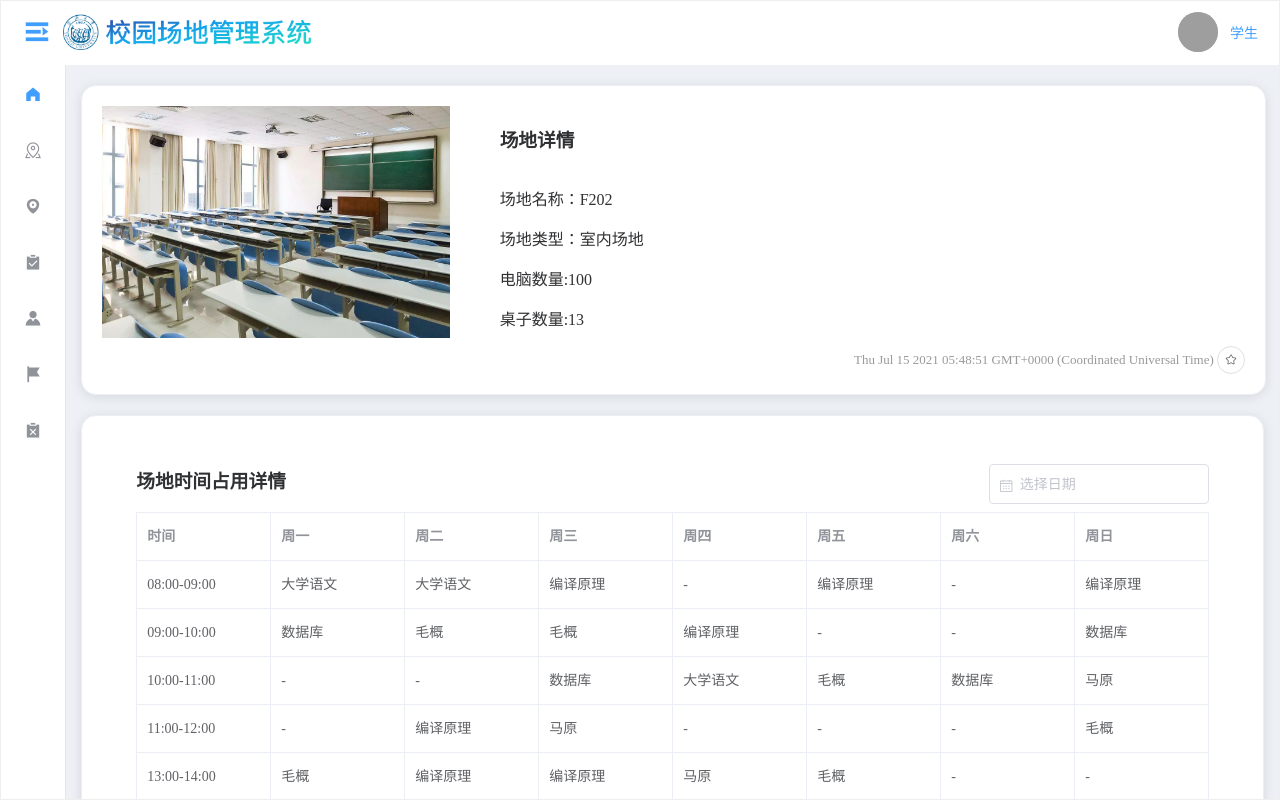
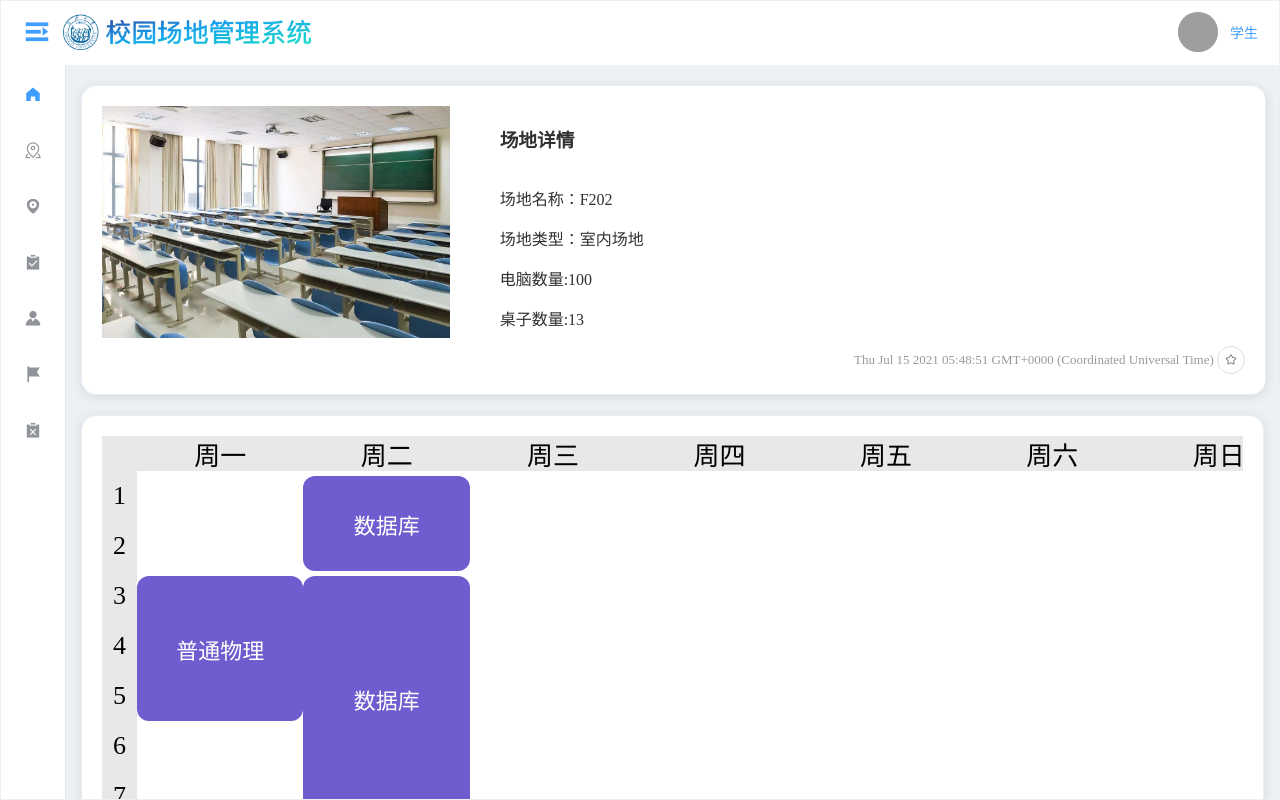
Before and after one commit to CampusSiteManagementSystem/CSMSFrontEnd, a Vue app: page /StuFrame/ShowSchedule/1 in a window 1280 px wide. Built offline with nearby package versions, Linux system fonts and the light colour scheme; grey boxes are pictures that could not be loaded.

Commit message:
更改课程表

```diff
--- a/src/components/CourseTable copy.vue
+++ b/src/components/CourseTable copy.vue
@@ -1,121 +1,110 @@
 <template>
-    <div class='class-table'>
-        <div class='table-wrapper'>
-            <div class='tabel-container'>
-                <table>
-                    <thead>
-                        <tr>
-                            <th>时间</th>
-                            <th v-for='(week, index) in weeks' :key='index'> {{'周' + digital2Chinese(index+1, 'week')}}</th>
-                        </tr>
-                    </thead>
-                    <tbody>
-                        <tr v-for='(item, index) in classTableData' :key='index'>
-                            <td>
-                                <p>{{'第' + digital2Chinese(index+1) + '节'}}</p>
-                                <p class='period'>{{ item.classesTime }}</p>
-                            </td>
+  <div class="courese" style="padding: 3%">
+    <!-- <div slot="header" class="clearfix" style="text-align: center; padding:2%">  -->
 
-                            <td v-for='(week, index) in weeks' :key='index'>
-                                {{item[week]  || '-'}}
-                            </td>
-                        </tr>
-                    </tbody>
-                </table>
+      <div slot="header" class="clearfix" >
+        <!-- <span>场地时间占用详情</span>
+      <el-date-picker style="float: right; padding: 3px 0" v-model="value1" type="date" placeholder="选择日期">
+      </el-date-picker> -->
+      <el-row>
+          <el-col :span="20">
+            <div>
+              <h3 style="margin-top:-4px ">场地时间占用详情</h3>
             </div>
+          </el-col>
+          <el-col :span="4">
+            <!--    padding-top: 10px  padding-bottom: 0   -->
+            <el-date-picker style="float: right; margin-top:-6px" v-model="value1" type="date" placeholder="选择日期">
+      </el-date-picker>
+          </el-col>
+        </el-row>
   </div>
+
+    <el-table :data="tableData" border >
+      <el-table-column prop="timeslot" label="时间"> </el-table-column>
+      <el-table-column prop="mon" label="周一" > </el-table-column>
+      <el-table-column prop="tue" label="周二"> </el-table-column>
+      <el-table-column prop="wed" label="周三"> </el-table-column>
+      <el-table-column prop="thu" label="周四"> </el-table-column>
+      <el-table-column prop="fri" label="周五"> </el-table-column>
+      <el-table-column prop="sat" label="周六"> </el-table-column>
+      <el-table-column prop="sun" label="周日"> </el-table-column>
+    </el-table>
   </div>
 </template>
 
 <script>
+export default {
+  name: "CourseTable",
+  data() {
+    // let occupyed={
 
-export default {
-    data() {
+    //       timeslot: "1",
+    //       mon: "数据库",
+    //       tue: "编译原理",
+    //       wed: "编译原理",
+    //       thu: "编译原理",
+    //       fri: "编译原理",
+    //       sat: "编译原理",
+    //       sun: "编译原理",
+
+
+    // };
+    // let tableData=[{
+    //         timeslot: "1",
+    //       mon: "数据库",
+    //       tue: "编译原理",
+    //       wed: "编译原理",
+    //       thu: "编译原理",
+    //       fri: "-",
+    //       sat: "编译原理",
+    //       sun: "编译原理",
+
+    // },{
+    //         timeslot: "2",
+    //       mon: "数据库",
+    //       tue: "编译原理",
+    //       wed: "编译原理",
+    //       thu: "编译原理",
+    //       fri: "编译原理",
+    //       sat: "编译原理",
+    //       sun: "-",
+
+    // }]
+      let courseData=null;// eslint-disable-line no-unused-vars
+
     return {
-            weeks: ['monday', 'tuesday', 'wednesday', 'thursday', 'friday', 'saturday', 'sunday'],
-            classTableData: [{
-                'classesTime': '08:00-09:00',
-                'monday': '物理',
-                'tuesday': '英语',
-                'wednesday': '政治',
-                'thursday': '历史',
-                'friday': '化学',
-                'saturday': '历史',
-                'sunday': '化学'
-            }, {
-                'classesTime': '09:00-10:00',
-                'monday': '生物',
-                'tuesday': '物理',
-                'wednesday': '化学',
-                'thursday': '英语',
-                'friday': '化学',
-                'saturday': '生物',
-                'sunday': '化学'
-            }, {
-                'classesTime': '10:00-11:00',
-                'monday': '生物',
-                'tuesday': '物理',
-                'wednesday': '生物',
-                'thursday': '历史',
-                'friday': '生物',
-                'saturday': '英语',
-                'sunday': '政治'
-            }, {
-                'classesTime': '11:00-12:00',
-                'monday': '',
-                'tuesday': '政治',
-                'wednesday': '物理',
-                'thursday': '政治',
-                'friday': '历史',
-                'saturday': '历史',
-                'sunday': '生物'
-            }, {
-                'classesTime': '13:00-14:00',
-                'monday': '生物',
-                'tuesday': '历史',
-                'wednesday': '历史',
-                'thursday': '历史',
-                'friday': '',
-                'saturday': '英语',
-                'sunday': '化学'
-            }, {
-                'classesTime': '14:00-15:00',
-                'monday': '化学',
-                'tuesday': '英语',
-                'wednesday': '物理',
-                'thursday': '化学',
-                'friday': '语文',
-                'saturday': '物理',
-                'sunday': '英语'
-            }, {
-                'classesTime': '15:00-16:00',
-                'monday': '历史',
-                'tuesday': '历史',
-                'wednesday': '语文',
-                'thursday': '历史',
-                'friday': '生物',
-                'saturday': '英语',
-                'sunday': ''
-            }],
-            tableShow: false
+      value1: "",
+      tableData:courseData,
+      // tableData:Array(11).fill(occupyed),
     };
   },
     created() {
-    	// /* mock随机数据*/
-        //  Mock.mock({
-        //     'data|7': [
-        //         {
-        //             'classesTime|+1': ['08:00-09:00', '09:00-10:00', '10:00-11:00', '11:00-12:00', '13:00-14:00', '14:00-15:00', '15:00-16:00', '16:00-17:00'],
-        //             'monday|1': ['生物', '物理', '化学', '政治', '历史', '英语', '', '语文'],
-        //             'tuesday|1': ['生物', '物理', '化学', '政治', '历史', '英语', '', '语文'],
-        //             'wednesday|1': ['生物', '物理', '化学', '政治', '历史', '英语', '', '语文'],
-        //             'thursday|1': ['生物', '物理', '化学', '政治', '历史', '英语', '', '语文'],
-        //             'friday|1': ['生物', '物理', '化学', '政治', '历史', '英语', '', '语文'],
-        //             'saturday|1': ['生物', '物理', '化学', '政治', '历史', '英语', '', '语文'],
-        //             'sunday|1': ['生物', '物理', '化学', '政治', '历史', '英语', '', '语文']
-        //         }
-        //     ]
-        // });
+    /* mock随机数据*/
+    let Mock = require('mockjs')
+    this.courseData=Mock.mock({
+        'data|7': [
+            {
+                'timeslot|+1': ['08:00-09:00', '09:00-10:00', '10:00-11:00', '11:00-12:00', '13:00-14:00', '14:00-15:00', '15:00-16:00', '16:00-17:00'],
+                'mon|1': ['数据库', '编译原理', '马原', '毛概',  '-', '大学语文'],
+                'tue|1': ['数据库', '编译原理', '马原', '毛概',  '-', '大学语文'],
+                'wed|1': ['数据库', '编译原理', '马原', '毛概',  '-', '大学语文'],
+                'thu|1': ['数据库', '编译原理', '马原', '毛概',  '-', '大学语文'],
+                'fri|1': ['数据库', '编译原理', '马原', '毛概',  '-', '大学语文'],
+                'sat|1':['数据库', '编译原理', '马原', '毛概',  '-', '大学语文'],
+                'sun|1':['数据库', '编译原理', '马原', '毛概',  '-', '大学语文'],
+            }
+        ]
+    });
+    console.log("courseData",this.courseData)
+    console.log("tableData",this.tableData)
+    // console.log(JSON.stringify(temp, null, 4))
+
+  },
+  mounted(){
+    this.tableData=this.courseData.data
+   console.log("tableData2",this.tableData)
+
   },
   methods: {
     /**
@@ -125,57 +114,46 @@ export default {
      * @returns {String} 转换后的中文
      */
     digital2Chinese(num, identifier) {
-            const character = ['零', '一', '二', '三', '四', '五', '六', '七', '八', '九', '十', '十一', '十二'];
-            return identifier === 'week' && (num === 0 || num === 7) ? '日' : character[num];
-        }
-    }
+      const character = [
+        "零",
+        "一",
+        "二",
+        "三",
+        "四",
+        "五",
+        "六",
+        "七",
+        "八",
+        "九",
+        "十",
+        "十一",
+        "十二",
+      ];
+      return identifier === "week" && (num === 0 || num === 7)
+        ? "日"
+        : character[num];
+    },
+  },
 };
 </script>
 
-<style lang='scss' scoped>
-.class-table {
-    .table-wrapper {
-        width: 100%;
-        height: 100%;
-        overflow: auto;
-    }
-    .tabel-container {
-        margin: 7px;
-
-        table {
-            table-layout: fixed;
-            width: 100%;
-
-            thead {
-                background-color: #67a1ff;
-                th {
-                    color: #fff;
-                    line-height: 17px;
-                    font-weight: normal;
-                }
-            }
-            tbody {
-                background-color: #eaf2ff;
-                td {
-                    color: #677998;
-                    line-height: 12px;
-                }
-            }
-            th,
-            td {
-                width: 60px;
-                padding: 12px 2px;
-                font-size: 12px;
+<style scoped>
+.block {
   text-align: center;
+}.text {
+    font-size: 14px;
   }
 
-            tr td:first-child {
-                color: #333;
-                .period {
-                    font-size: 8px;
+  .item {
+    margin-bottom: 10px;
   }
+
+  .clearfix:before,
+  .clearfix:after {
+    display: table;
+    content: "";
   }
+  .clearfix:after {
+    clear: both
   }
-    }
-}
-</style>
+</style>>
--- a/src/components/CourseTable.vue
+++ b/src/components/CourseTable.vue
@@ -1,35 +1,112 @@
 <template>
-  <div class="courese" style="padding: 3%">
-    <!-- <div slot="header" class="clearfix" style="text-align: center; padding:2%">  -->
+  <div class="course-table">
+    <el-scrollbar style="height: 100%">
+      <div class="course-table-content">
+        <div
+          class="top"
+          :style="{ width: courseWidth * weekTable.length + 'px' }"
+        >
+          <div
+            v-for="item in weekTable"
+            class="top-text"
+            v-bind:key="item.id"
+            :style="{ width: courseWidth + 'px' }"
+          >
+            周{{ item }}
+          </div>
+        </div>
+        <div
+          class="main"
+          :style="{
+            width: courseWidth * weekTable.length + 35 + 'px',
+            height: courseHeight * timeTable.length + 'px',
+          }"
+        >
+          <div class="period">
+            <div
+              v-for="item in timeTable"
+              class="left-text"
+              v-bind:key="item.id"
+              :style="{ height: courseHeight + 'px' }"
+            >
+              {{ item }}
+            </div>
+          </div>
+          <!--课表-->
+          <div v-for="(item, index) in usualCourses" v-bind:key="item.id">
+            <div
+              class="flex-item kcb-item"
+              @click="
+                selectedCourseIndex = index;
+                showUsualCourseDialog = true;
+              "
+              :style="{
+                marginLeft: (item.day - 1) * courseWidth + 'px',
+                marginTop: (item.startTime - 1) * courseHeight + 5 + 'px',
+                width: courseWidth + 'px',
+                height: item.length * courseHeight - 5 + 'px',
+                backgroundColor: '#705bcf',
+              }"
+            >
+              <div class="small-text">{{ item.name }}</div>
+            </div>
+          </div>
+        </div>
+      </div>
+    </el-scrollbar>
 
-      <div slot="header" class="clearfix" >
-        <!-- <span>场地时间占用详情</span>
-      <el-date-picker style="float: right; padding: 3px 0" v-model="value1" type="date" placeholder="选择日期">
-      </el-date-picker> -->
-      <el-row>
-          <el-col :span="20">
+    <!-- <el-dialog
+      title="我的实践课"
+      :visible.sync="showPracticeCourseDialog"
+      width="30%"
+      center
+    >
+      <el-scrollbar style="height: 500px" wrap-style="overflow-x:hidden;">
+        <div class="dialog-content">
+          <div v-for="(item) in practiceCourses"  v-bind:key="item.id">
+            <div>课程名称： {{ item.name }}</div>
+            <div>上课教师： {{ item.teacher }}</div>
+          </div>
+          <div class="tip" v-if="practiceCourses.length < 1">
+            本学期没有实践课哦
+          </div>
+        </div>
+      </el-scrollbar>
+    </el-dialog>
+    <el-dialog
+      title="课程信息"
+      :visible.sync="showUsualCourseDialog"
+      width="30%"
+      center
+    >
+      <div class="dialog-content">
+        <div v-if="typeof selectedCourse != 'undefined'">
+          <div>课程名称： {{ selectedCourse.name }}</div>
           <div>
-              <h3 style="margin-top:-4px ">场地时间占用详情</h3>
+            上课时间：
+            {{
+              selectedCourse.week +
+              " " +
+              "第" +
+              selectedCourse.period +
+              "-" +
+              (Number(selectedCourse.period) +
+                Number(selectedCourse.length) -
+                1) +
+              "节"
+            }}
           </div>
-          </el-col>
-          <el-col :span="4">
-            <!--    padding-top: 10px  padding-bottom: 0   -->
-            <el-date-picker style="float: right; margin-top:-6px" v-model="value1" type="date" placeholder="选择日期">
-      </el-date-picker>
-          </el-col>
-        </el-row>
+          <div>上课教师： {{ selectedCourse.teacher }}</div>
+          <div>上课地点： {{ selectedCourse.room }}</div>
         </div>
-
-    <el-table :data="tableData" border >
-      <el-table-column prop="timeslot" label="时间"> </el-table-column>
-      <el-table-column prop="mon" label="周一" > </el-table-column>
-      <el-table-column prop="tue" label="周二"> </el-table-column>
-      <el-table-column prop="wed" label="周三"> </el-table-column>
-      <el-table-column prop="thu" label="周四"> </el-table-column>
-      <el-table-column prop="fri" label="周五"> </el-table-column>
-      <el-table-column prop="sat" label="周六"> </el-table-column>
-      <el-table-column prop="sun" label="周日"> </el-table-column>
-    </el-table>
+        <div v-else class="tip">本学期没有课哦</div>
+      </div>
+      <span slot="footer" class="dialog-footer">
+        <el-button type="primary" @click="showUsualCourseDialog = false"
+          >确 定</el-button
+        >
+      </span>
+    </el-dialog> -->
   </div>
 </template>
 
@@ -37,123 +114,171 @@
 export default {
   name: "CourseTable",
   data() {
-    // let occupyed={
-
-    //       timeslot: "1",
-    //       mon: "数据库",
-    //       tue: "编译原理",
-    //       wed: "编译原理",
-    //       thu: "编译原理",
-    //       fri: "编译原理",
-    //       sat: "编译原理",
-    //       sun: "编译原理",
-
-
-    // };
-    // let tableData=[{
-    //         timeslot: "1",
-    //       mon: "数据库",
-    //       tue: "编译原理",
-    //       wed: "编译原理",
-    //       thu: "编译原理",
-    //       fri: "-",
-    //       sat: "编译原理",
-    //       sun: "编译原理",
-
-    // },{
-    //         timeslot: "2",
-    //       mon: "数据库",
-    //       tue: "编译原理",
-    //       wed: "编译原理",
-    //       thu: "编译原理",
-    //       fri: "编译原理",
-    //       sat: "编译原理",
-    //       sun: "-",
-
-    // }]
-      let courseData=null;// eslint-disable-line no-unused-vars
-
     return {
-      value1: "",
-      tableData:courseData,
-      // tableData:Array(11).fill(occupyed),
+      selectedCourseIndex: 0,
     };
   },
-    created() {
-    /* mock随机数据*/
-    let Mock = require('mockjs')
-    this.courseData=Mock.mock({
-        'data|7': [
+  props: {
+    width: {
+      type: Number,
+      default: 1200,
+    },
+    height: {
+      type: Number,
+      default: 400,
+    },
+    usualCourses: {
+      type: Array,
+      default: () => [
         {
-                'timeslot|+1': ['08:00-09:00', '09:00-10:00', '10:00-11:00', '11:00-12:00', '13:00-14:00', '14:00-15:00', '15:00-16:00', '16:00-17:00'],
-                'mon|1': ['数据库', '编译原理', '马原', '毛概',  '-', '大学语文'],
-                'tue|1': ['数据库', '编译原理', '马原', '毛概',  '-', '大学语文'],
-                'wed|1': ['数据库', '编译原理', '马原', '毛概',  '-', '大学语文'],
-                'thu|1': ['数据库', '编译原理', '马原', '毛概',  '-', '大学语文'],
-                'fri|1': ['数据库', '编译原理', '马原', '毛概',  '-', '大学语文'],
-                'sat|1':['数据库', '编译原理', '马原', '毛概',  '-', '大学语文'],
-                'sun|1':['数据库', '编译原理', '马原', '毛概',  '-', '大学语文'],
-            }
-        ]
-    });
-    console.log("courseData",this.courseData)
-    console.log("tableData",this.tableData)
-    // console.log(JSON.stringify(temp, null, 4))
+          day: "1",
+          length: "3",
+          name: "普通物理",
+          startTime: "3",
+          type: "一般课",
 
         },
-  mounted(){
-    this.tableData=this.courseData.data
-   console.log("tableData2",this.tableData)
+        {
+          day: "2",
+          length: "2",
+          name: "数据库",
+          startTime: "1",
+          type: "一般课",
 
         },
-  methods: {
-    /**
-     * 数字转中文
-     * @param {Number} num 需要转换的数字
-     * @param {String} identifier 标识符
-     * @returns {String} 转换后的中文
-     */
-    digital2Chinese(num, identifier) {
-      const character = [
-        "零",
-        "一",
-        "二",
-        "三",
-        "四",
-        "五",
-        "六",
-        "七",
-        "八",
-        "九",
-        "十",
-        "十一",
-        "十二",
-      ];
-      return identifier === "week" && (num === 0 || num === 7)
-        ? "日"
-        : character[num];
+        {
+          day: "2",
+          length: "5",
+          name: "数据库",
+          startTime: "3",
+          type: "一般课",
+
+        },
+        {
+          day: "2",
+          length: "2",
+          name: "数据库",
+          startTime: "9",
+          type: "一般课",
+
+        },
+        {
+          day: "2",
+          length: "1",
+          name: "数据库",
+          startTime: "8",
+          type: "一般课",
+
+        },
+      ],
+    },
+    practiceCourses: {
+      type: Array,
+      default: () => [],
+    },
+    weekTable: {
+      type: Array,
+      default: () => ["一", "二", "三", "四", "五", "六", "日"],
+    },
+    timeTable: {
+      type: Array,
+      default: () => [1, 2, 3, 4, 5, 6, 7, 8, 9, 10, 11, 12],
     },
   },
+  computed: {
+    courseWidth() {
+      return Math.max((this.width - 35) / this.weekTable.length, 50);
+    },
+    courseHeight() {
+      return Math.max((this.height - 35) / this.timeTable.length, 50);
+    },
+    selectedCourse() {
+      return this.usualCourses[this.selectedCourseIndex];
+    },
+  },
+  created() {},
+  mounted() {},
+  methods: {},
 };
 </script>
 
 <style scoped>
-.block {
+.course-table {
+  border-radius: 12px;
+}
+.top {
+  display: flex;
+  flex-direction: row;
+  padding-left: 35px;
+  background-color: #e7e8e8;
+  color: rgb(0, 0, 0);
+}
+.top-text {
+  width: 100px;
+  height: 35px;
+  font-size: 26px;
+  justify-content: center;
+  display: flex;
+  align-items: center;
+}
+.main {
+  height: 1200px;
+  width: 730px;
+  display: flex;
+  position: relative;
+}
+.flex-item {
+  width: 95px;
+  height: 200px;
+}
+.kcb-item {
+  position: absolute;
+  justify-content: center;
+  display: flex;
+  align-items: center;
+  border-radius: 12px;
+  overflow: hidden;
+}
+.period {
+  background-color: #e7e8e8;
+  color: rgb(0, 0, 0);
+}
+.small-text {
+  font-size: 22px;
+  color: #fff;
   text-align: center;
-}.text {
-    font-size: 14px;
 }
-
-  .item {
-    margin-bottom: 10px;
+.left-text {
+  width: 35px;
+  height: 100px;
+  font-size: 26px;
+  justify-content: center;
+  display: flex;
+  align-items: center;
 }
-
-  .clearfix:before,
-  .clearfix:after {
-    display: table;
-    content: "";
+.btn_practice_course {
+  position: absolute;
+  z-index: 110;
+  top: 35px;
+  right: 0px;
+  width: 100px;
+  height: 100px;
+  line-height: 24px;
+  background: #31c27c;
+  border-radius: 50px;
+  font-size: 24px;
+  text-align: center;
+  color: #fff;
+  opacity: 0.7;
+  padding: 12px;
 }
-  .clearfix:after {
-    clear: both
+.el-dialog .dialog-content {
+  color: #000;
+  line-height: 60px;
 }
-</style>>
+.el-dialog .dialog-content .tip {
+  color: #000;
+  line-height: 60px;
+  text-align: center;
+}
+</style>
--- a/src/components/PicCard.vue
+++ b/src/components/PicCard.vue
@@ -25,7 +25,7 @@
               <el-row style="float:right">
               <time class="time"
                 >{{ currentDate }}
-                <router-link to="/ApplySite" v-show="buttonshow"
+                <router-link to="/OrgFrame/ApplySite" v-show="buttonshow"
                   ><el-button type="text">预约</el-button></router-link
                 ></time
               ><el-button
```
Lines whose indentation alone changed are shown as unchanged.
